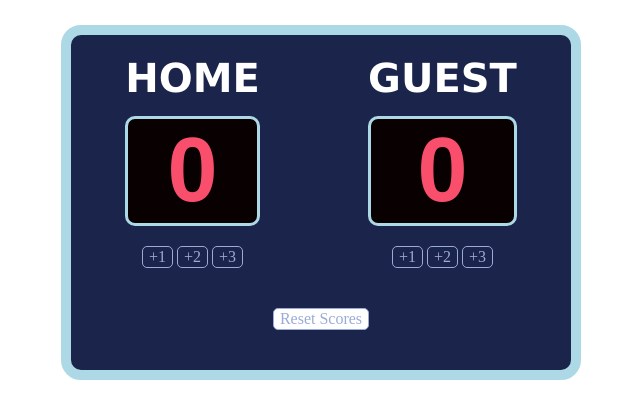
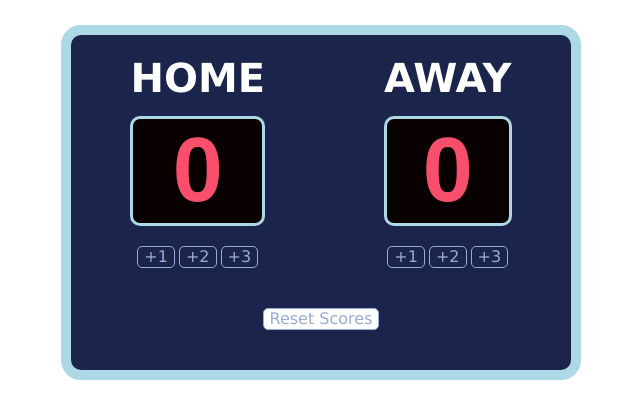
Before and after one commit to mgbux/scoreboard, a website built with Vite: page index.html in a window 1280 px wide. Shown: the whole page, without its empty margins (319-959 px from the left). Built offline with nearby package versions, Linux system fonts and the light colour scheme; a web font is replaced by a local one.

Commit message:
Update Header & Button Font

```diff
--- a/index.css
+++ b/index.css
@@ -38,6 +38,8 @@ h1 {
 }
 
 .btns {
+    font-family: Verdana, Geneva, Tahoma, sans-serif;
+    font-weight: 300;
     color: #9AABD8;
     background-color: #1B244A;
     border: 1px solid #9AABD8;
--- a/index.html
+++ b/index.html
@@ -16,7 +16,7 @@
                     </div>
                 </div>
                 <div>
-                    <h3>GUEST</h3>
+                    <h3>AWAY</h3>
                     <h1 id="guest-score">0</h1>
                     <div>
                         <button class="btns" id="guest-one" onclick="guestOne()">+1</button>
```
